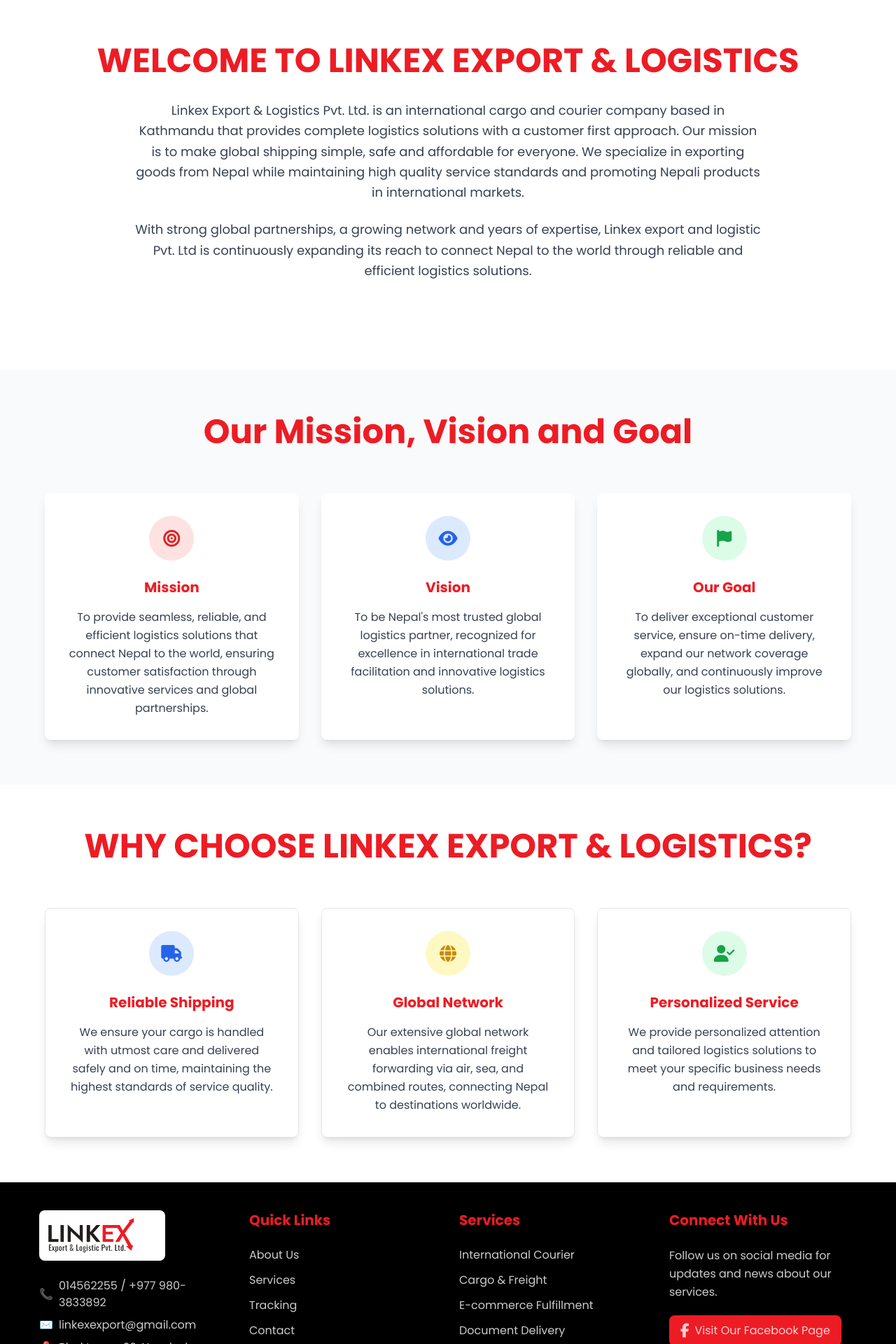
After one commit to pujanrajrai/linkex_cms, a Django app: page /about/ in a window 1280 px wide. The commit adds this page. Shown: the part 401-2321 px from the top of the page at 70% size. Run offline with Django 4.2, Linux system fonts and the light colour scheme; parts of the project's set-up code (start-up, migrations or seed data) failed here and were passed over; some libraries are stand-ins or nearby versions.

Commit message:
about us page

```diff
--- /dev/null
+++ b/templates/about.html
@@ -0,0 +1,142 @@
+{% extends 'homebase.html' %}
+{% load static %}
+{% block content %}
+    <!-- Hero Section -->
+    <section
+    class="relative min-h-[40vh] sm:min-h-[45vh] lg:min-h-[50vh] text-white bg-cover bg-center sm:bg-top flex flex-col justify-end"
+    style="
+      background-image: linear-gradient(
+          rgba(16, 52, 90, 0.7),
+          rgba(16, 52, 90, 0.8)
+        ),
+        url('{% static 'newimage/home1.png' %}');
+    "
+    id="home"
+  >
+    <div class="container mx-auto text-center px-4 sm:px-6 lg:px-14 max-w-7xl pb-8 lg:pb-16">
+      <h1 class="text-3xl sm:text-4xl md:text-5xl lg:text-6xl xl:text-7xl font-bold mb-6 lg:mb-10 leading-tight">
+        About Us
+      </h1>
+    </div>
+  </section>
+
+  <!-- Welcome Section -->
+  <section class="bg-white py-16">
+    <div class="container mx-auto px-4 sm:px-6 lg:px-14 max-w-7xl">
+      <div class="text-center mb-16">
+        <h2 class="text-3xl sm:text-4xl md:text-5xl font-bold text-primary mb-8">
+          WELCOME TO LINKEX EXPORT & LOGISTICS
+        </h2>
+        <div class="max-w-4xl mx-auto">
+          <p class="text-gray-700 text-lg leading-relaxed mb-6">
+            Linkex Export & Logistics Pvt. Ltd. is an international cargo and courier company
+            based in Kathmandu that provides complete logistics solutions with a customer
+            first approach. Our mission is to make global shipping simple, safe and
+            affordable for everyone. We specialize in exporting goods from Nepal while
+            maintaining high quality service standards and promoting Nepali products in
+            international markets.
+          </p>
+          <p class="text-gray-700 text-lg leading-relaxed">
+            With strong global partnerships, a growing network and
+            years of expertise, Linkex export and logistic Pvt. Ltd is continuously expanding
+            its reach to connect Nepal to the world through reliable and efficient logistics
+            solutions.
+          </p>
+        </div>
+      </div>
+    </div>
+  </section>
+
+  <!-- Mission, Vision and Goal Section -->
+  <section class="bg-gray-50 py-16">
+    <div class="container mx-auto px-4 sm:px-6 lg:px-14 max-w-7xl">
+      <div class="text-center mb-16">
+        <h2 class="text-3xl sm:text-4xl md:text-5xl font-bold text-primary mb-8">
+          Our Mission, Vision and Goal
+        </h2>
+      </div>
+
+      <div class="grid grid-cols-1 md:grid-cols-3 gap-8 max-w-6xl mx-auto">
+        <!-- Mission Card -->
+        <div class="bg-white rounded-lg shadow-lg p-8 text-center hover:shadow-xl transition-shadow duration-300">
+          <div class="w-16 h-16 bg-red-100 rounded-full flex items-center justify-center mx-auto mb-6">
+            <i class="fas fa-bullseye text-red-600 text-2xl"></i>
+          </div>
+          <h3 class="text-xl font-bold text-primary mb-4">Mission</h3>
+          <p class="text-gray-700 leading-relaxed">
+            To provide seamless, reliable, and efficient logistics solutions that connect Nepal to the world, ensuring customer satisfaction through innovative services and global partnerships.
+          </p>
+        </div>
+
+        <!-- Vision Card -->
+        <div class="bg-white rounded-lg shadow-lg p-8 text-center hover:shadow-xl transition-shadow duration-300">
+          <div class="w-16 h-16 bg-blue-100 rounded-full flex items-center justify-center mx-auto mb-6">
+            <i class="fas fa-eye text-blue-600 text-2xl"></i>
+          </div>
+          <h3 class="text-xl font-bold text-primary mb-4">Vision</h3>
+          <p class="text-gray-700 leading-relaxed">
+            To be Nepal's most trusted global logistics partner, recognized for excellence in international trade facilitation and innovative logistics solutions.
+          </p>
+        </div>
+
+        <!-- Goal Card -->
+        <div class="bg-white rounded-lg shadow-lg p-8 text-center hover:shadow-xl transition-shadow duration-300">
+          <div class="w-16 h-16 bg-green-100 rounded-full flex items-center justify-center mx-auto mb-6">
+            <i class="fas fa-flag text-green-600 text-2xl"></i>
+          </div>
+          <h3 class="text-xl font-bold text-primary mb-4">Our Goal</h3>
+          <p class="text-gray-700 leading-relaxed">
+            To deliver exceptional customer service, ensure on-time delivery, expand our network coverage globally, and continuously improve our logistics solutions.
+          </p>
+        </div>
+      </div>
+    </div>
+  </section>
+
+  <!-- Why Choose Us Section -->
+  <section class="bg-white py-16">
+    <div class="container mx-auto px-4 sm:px-6 lg:px-14 max-w-7xl">
+      <div class="text-center mb-16">
+        <h2 class="text-3xl sm:text-4xl md:text-5xl font-bold text-primary mb-8">
+          WHY CHOOSE LINKEX EXPORT & LOGISTICS?
+        </h2>
+      </div>
+
+      <div class="grid grid-cols-1 md:grid-cols-3 gap-8 max-w-6xl mx-auto">
+        <!-- Reliable Shipping Card -->
+        <div class="bg-white rounded-lg shadow-lg p-8 text-center hover:shadow-xl transition-shadow duration-300 border border-gray-200">
+          <div class="w-16 h-16 bg-blue-100 rounded-full flex items-center justify-center mx-auto mb-6">
+            <i class="fas fa-truck text-blue-600 text-2xl"></i>
+          </div>
+          <h3 class="text-xl font-bold text-primary mb-4">Reliable Shipping</h3>
+          <p class="text-gray-700 leading-relaxed">
+            We ensure your cargo is handled with utmost care and delivered safely and on time, maintaining the highest standards of service quality.
+          </p>
+        </div>
+
+        <!-- Global Network Card -->
+        <div class="bg-white rounded-lg shadow-lg p-8 text-center hover:shadow-xl transition-shadow duration-300 border border-gray-200">
+          <div class="w-16 h-16 bg-yellow-100 rounded-full flex items-center justify-center mx-auto mb-6">
+            <i class="fas fa-globe text-yellow-600 text-2xl"></i>
+          </div>
+          <h3 class="text-xl font-bold text-primary mb-4">Global Network</h3>
+          <p class="text-gray-700 leading-relaxed">
+            Our extensive global network enables international freight forwarding via air, sea, and combined routes, connecting Nepal to destinations worldwide.
+          </p>
+        </div>
+
+        <!-- Personalized Service Card -->
+        <div class="bg-white rounded-lg shadow-lg p-8 text-center hover:shadow-xl transition-shadow duration-300 border border-gray-200">
+          <div class="w-16 h-16 bg-green-100 rounded-full flex items-center justify-center mx-auto mb-6">
+            <i class="fas fa-user-check text-green-600 text-2xl"></i>
+          </div>
+          <h3 class="text-xl font-bold text-primary mb-4">Personalized Service</h3>
+          <p class="text-gray-700 leading-relaxed">
+            We provide personalized attention and tailored logistics solutions to meet your specific business needs and requirements.
+          </p>
+        </div>
+      </div>
+    </div>
+  </section>
+
+{% endblock %}
```
Also changed, not shown: templates/home.html (+7 -0 lines).
